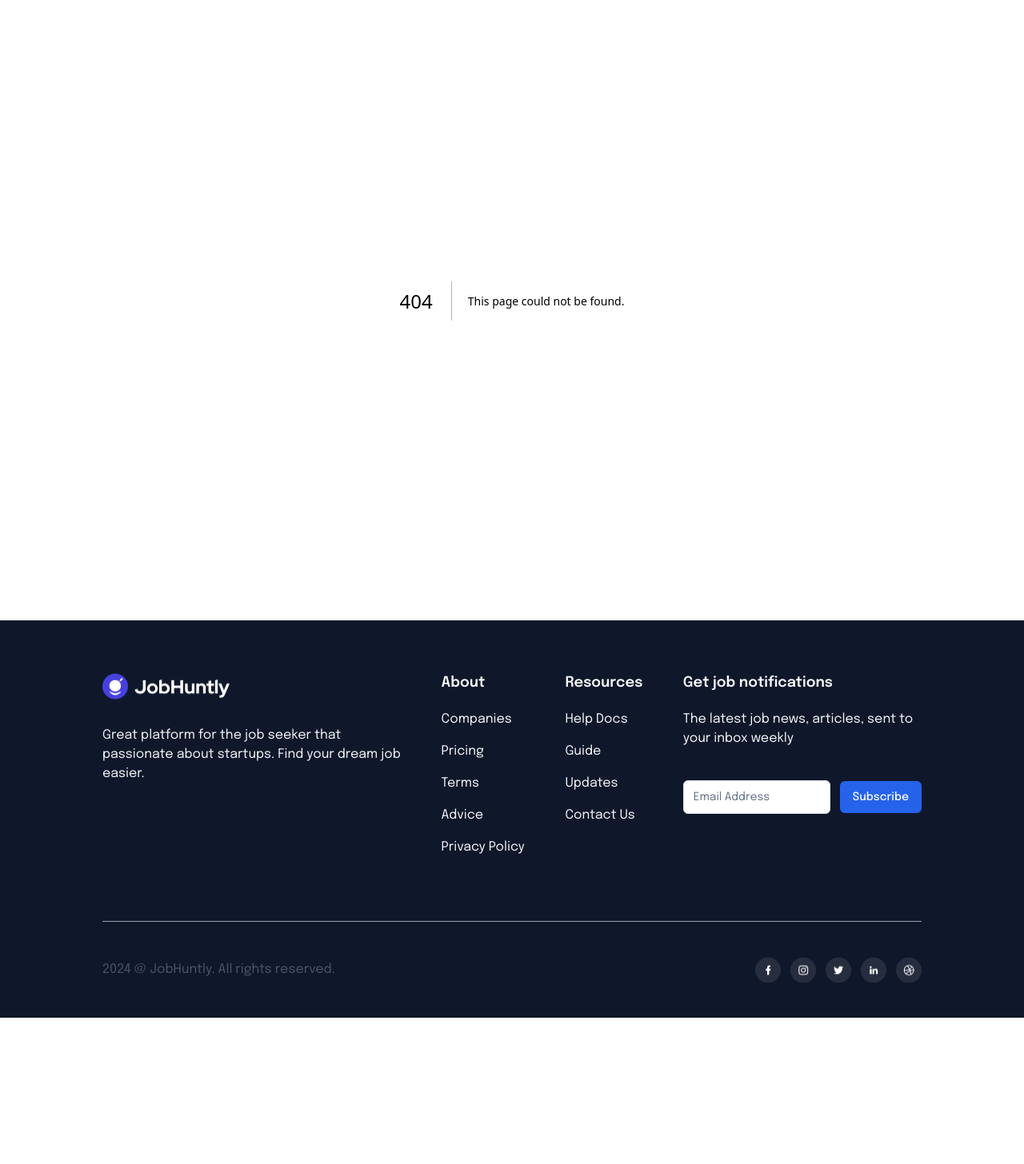
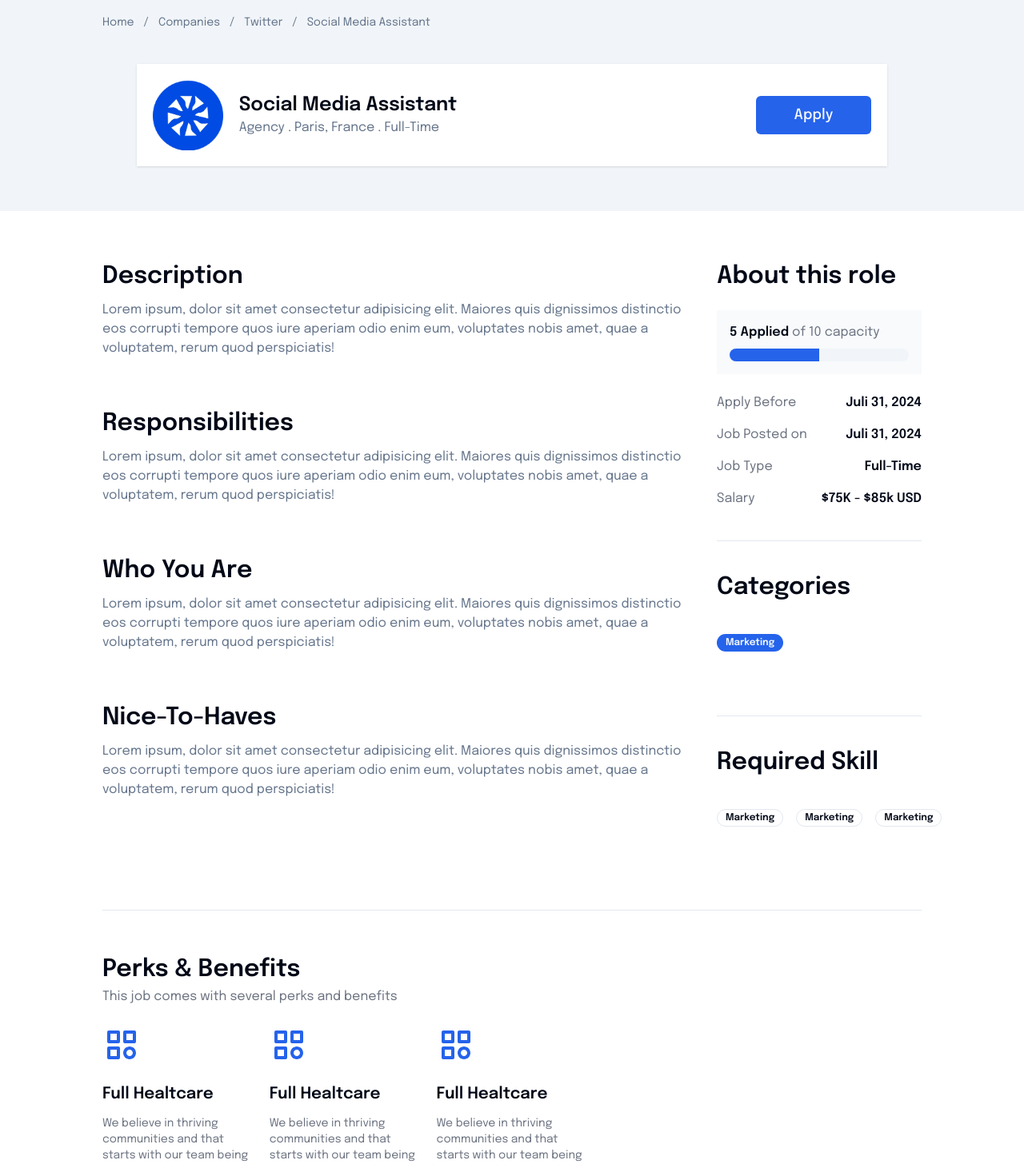
Before and after one commit to yusufhadi/job-hunt, a Next.js app: page /detail/job/1 in a window 1280 px wide. Before the commit this address had no page. Shown: the part 100-1556 px from the top of the page at 80% size. Before the commit the page ends 1373 px from the top, so only its background shows below. Built offline with nearby package versions, Linux system fonts and the light colour scheme.

Commit message:
slicing detail-job pages

```diff
--- /dev/null
+++ b/src/app/detail/job/[id]/page.tsx
@@ -0,0 +1,191 @@
+import { Badge } from "@/components/ui/badge";
+import { Button } from "@/components/ui/button";
+import { Progress } from "@/components/ui/progress";
+import { Separator } from "@/components/ui/separator";
+import Image from "next/image";
+import Link from "next/link";
+import React, { FC } from "react";
+import { BiCategory } from "react-icons/bi";
+
+interface DetailJobPageProps {}
+
+const DetailJobPage: FC<DetailJobPageProps> = ({}) => {
+  return (
+    <>
+      <div className="bg-slate-100 px-32 pt-10 pb-14">
+        <div className="inline-flex gap-3 text-sm text-muted-foreground">
+          <Link className="hover:underline hover:text-black" href="/">
+            Home
+          </Link>{" "}
+          /{" "}
+          <Link
+            className="hover:underline hover:text-black"
+            href="/find-companies"
+          >
+            Companies
+          </Link>{" "}
+          /{" "}
+          <Link
+            className="hover:underline hover:text-black"
+            href="/detail/company/1"
+          >
+            Twitter
+          </Link>{" "}
+          /{" "}
+          <Link
+            className="hover:underline hover:text-black"
+            href="/detail/job/1"
+          >
+            Social Media Assistant
+          </Link>{" "}
+        </div>
+        <div className="bg-white shadow mt-10 p-5 w-11/12 mx-auto flex flex-row items-center justify-between">
+          <div className="inline-flex items-center gap-5">
+            <Image
+              src="/images/company2.png"
+              alt="/images/company2.png"
+              height={88}
+              width={88}
+            />
+            <div>
+              <div className="text-2xl font-semibold">
+                Social Media Assistant
+              </div>
+              <div className="text-muted-foreground">
+                Agency . Paris, France . Full-Time
+              </div>
+            </div>
+          </div>
+          <Button size="lg" className="text-lg px-12 py-6">
+            Apply
+          </Button>
+        </div>
+      </div>
+      <div className="px-32 py-16 flex flex-row items-start gap-10">
+        <div className="w-3/4">
+          <div className="mb-16">
+            <div className="text-3xl font-semibold mb-3">Description</div>
+            <div>
+              <p className="text-muted-foreground">
+                Lorem ipsum, dolor sit amet consectetur adipisicing elit.
+                Maiores quis dignissimos distinctio eos corrupti tempore quos
+                iure aperiam odio enim eum, voluptates nobis amet, quae a
+                voluptatem, rerum quod perspiciatis!
+              </p>
+            </div>
+          </div>
+          <div className="mb-16">
+            <div className="text-3xl font-semibold mb-3">Responsibilities</div>
+            <div>
+              <p className="text-muted-foreground">
+                Lorem ipsum, dolor sit amet consectetur adipisicing elit.
+                Maiores quis dignissimos distinctio eos corrupti tempore quos
+                iure aperiam odio enim eum, voluptates nobis amet, quae a
+                voluptatem, rerum quod perspiciatis!
+              </p>
+            </div>
+          </div>
+          <div className="mb-16">
+            <div className="text-3xl font-semibold mb-3">Who You Are</div>
+            <div>
+              <p className="text-muted-foreground">
+                Lorem ipsum, dolor sit amet consectetur adipisicing elit.
+                Maiores quis dignissimos distinctio eos corrupti tempore quos
+                iure aperiam odio enim eum, voluptates nobis amet, quae a
+                voluptatem, rerum quod perspiciatis!
+              </p>
+            </div>
+          </div>
+          <div className="mb-16">
+            <div className="text-3xl font-semibold mb-3">Nice-To-Haves</div>
+            <div>
+              <p className="text-muted-foreground">
+                Lorem ipsum, dolor sit amet consectetur adipisicing elit.
+                Maiores quis dignissimos distinctio eos corrupti tempore quos
+                iure aperiam odio enim eum, voluptates nobis amet, quae a
+                voluptatem, rerum quod perspiciatis!
+              </p>
+            </div>
+          </div>
+        </div>
+        <div className="w-1/4">
+          <div>
+            <div className="text-3xl font-semibold">About this role</div>
+
+            <div className="mt-6 p-4 bg-slate-50">
+              <div className="mb-2">
+                <span className="font-semibold">5 Applied</span>{" "}
+                <span className="text-gray-500">of 10 capacity</span>
+              </div>
+              <Progress value={50} />
+            </div>
+
+            <div className="mt-6 space-y-4">
+              <div className="flex flex-row justify-between">
+                <div className="text-gray-500">Apply Before</div>
+                <div className="font-semibold">Juli 31, 2024</div>
+              </div>
+              <div className="flex flex-row justify-between">
+                <div className="text-gray-500">Job Posted on</div>
+                <div className="font-semibold">Juli 31, 2024</div>
+              </div>
+              <div className="flex flex-row justify-between">
+                <div className="text-gray-500">Job Type</div>
+                <div className="font-semibold">Full-Time</div>
+              </div>
+              <div className="flex flex-row justify-between">
+                <div className="text-gray-500">Salary</div>
+                <div className="font-semibold">$75K - $85k USD</div>
+              </div>
+            </div>
+          </div>
+
+          <Separator className="my-10" />
+
+          <div>
+            <div className="text-3xl font-semibold">Categories</div>
+            <div className="my-10 inline-flex gap-4">
+              <Badge>Marketing</Badge>
+            </div>
+          </div>
+
+          <Separator className="my-10" />
+
+          <div>
+            <div className="text-3xl font-semibold">Required Skill</div>
+            <div className="my-10 inline-flex gap-4">
+              {[0, 1, 2].map((item: number) => (
+                <Badge key={item} variant="outline">
+                  Marketing
+                </Badge>
+              ))}
+            </div>
+          </div>
+        </div>
+      </div>
+      <div className="px-32 pb-16">
+        <Separator className="mb-14" />
+        <div className="mb-6">
+          <div className="text-3xl font-semibold">Perks & Benefits</div>
+          <div className="text-gray-500 mt-1">
+            This job comes with several perks and benefits
+          </div>
+        </div>
+        <div className="grid grid-cols-5 gap-5">
+          {[0, 1, 2].map((item: number) => (
+            <div key={item}>
+              <BiCategory className="w-12 h-12 text-primary" />
+              <div className="font-semibold text-xl mt-6">Full Healtcare</div>
+              <div className="mt-3 text-sm text-gray-500">
+                We believe in thriving communities and that starts with our team
+                being happy and healthy.
+              </div>
+            </div>
+          ))}
+        </div>
+      </div>
+    </>
+  );
+};
+
+export default DetailJobPage;
--- a/src/components/organisms/JobCard/index.tsx
+++ b/src/components/organisms/JobCard/index.tsx
@@ -3,6 +3,7 @@ import { Button } from "@/components/ui/button";
 import { Progress } from "@/components/ui/progress";
 import { JobType } from "@/types";
 import Image from "next/image";
+import { useRouter } from "next/navigation";
 import { FC } from "react";
 
 interface JobCardProps extends JobType {}
@@ -17,8 +18,13 @@ const JobCard: FC<JobCardProps> = ({
   needs,
   type,
 }) => {
+  const router = useRouter();
+
   return (
-    <div className="w-full border mb-5 p-6 border-border flex flex-row items-center justify-between">
+    <div
+      onClick={() => router.push("/detail/job/1")}
+      className="w-full border mb-5 p-6 border-border flex flex-row items-center justify-between"
+    >
       <div className="flex flex-row items-start gap-6">
         <div>
           <Image src={image} alt={image} width={64} height={64} />
```
